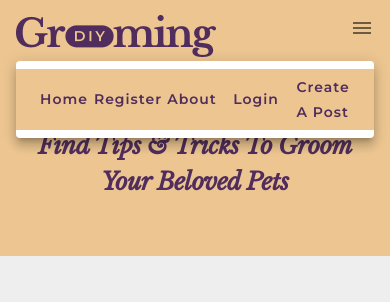
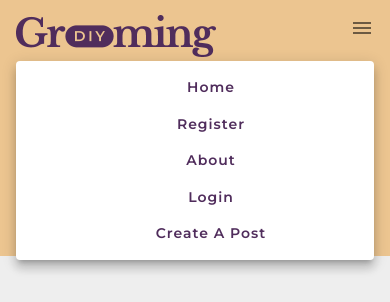
Before and after one commit to winny1212/client-frontend, a React (Create React App) app: page / in a window 390 px wide. Both pictures are taken after a click on the button "Open settings". Shown: the top 302 px of the page. Built offline with nearby package versions, Linux system fonts and the light colour scheme; no server answers.

Commit message:
fix mobile navbar links

```diff
--- a/src/components/navigation/NavBarLinks.js
+++ b/src/components/navigation/NavBarLinks.js
@@ -15,6 +15,11 @@ import Container from '@mui/material/Container';
 import Menu from '@mui/material/Menu';
 import MenuIcon from '@mui/icons-material/Menu';
 
+// custom style hook
+import useStyles from './styles';
+
+//import { StyledBtn } from '../shared/StyledButtons';
+
 const NavBarLinks = () => {
   const [anchorElUser, setAnchorElUser] = useState(null);
   const openUser = Boolean(anchorElUser);
@@ -26,6 +31,9 @@ const NavBarLinks = () => {
   const handleCloseUserMenu = () => {
     setAnchorElUser(null);
   };
+
+  //call the styles
+  const classes = useStyles();
 
   //Breakpoints
   const theme = useTheme();
@@ -87,8 +95,12 @@ const NavBarLinks = () => {
           <Container
             sx={{
               display: 'flex',
-              justifyContent: 'flex-end',
-              bgcolor: 'accentYellow.main',
+              justifyContent: 'center',
+              alignItems: 'center',
+              flexDirection: 'column',
+              width: '100vw',
+
+              // bgcolor: 'accentYellow.main',
             }}
           >
             <Button variant="container" href="/">
--- a/src/components/navigation/Navbar.js
+++ b/src/components/navigation/Navbar.js
@@ -42,7 +42,7 @@ function Navbar() {
     }
 
     setUser(JSON.parse(localStorage.getItem('profile')));
-  }, [location]);
+  }, [logout, user?.token]);
 
   // get user
   if (user?.result) {
--- /dev/null
+++ b/src/components/navigation/styles.js
@@ -0,0 +1,10 @@
+import { makeStyles } from '@material-ui/core';
+
+export default makeStyles((style) => ({
+  mobileNav: {
+    display: 'flex',
+    justifyContent: 'flex-end',
+    bgcolor: 'accentYellow.main',
+    padding: 0,
+  },
+}));
```
